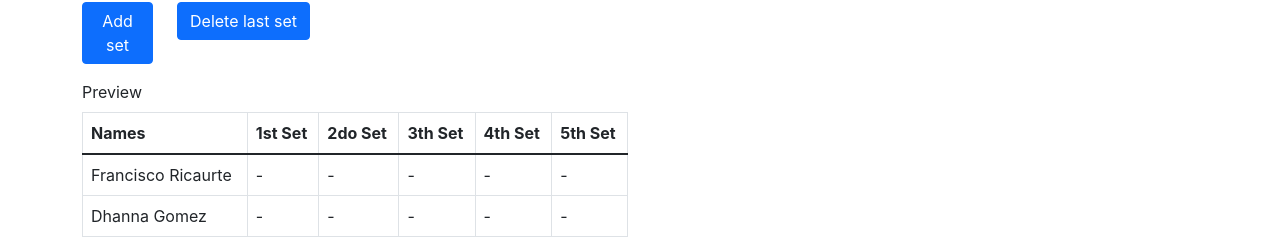
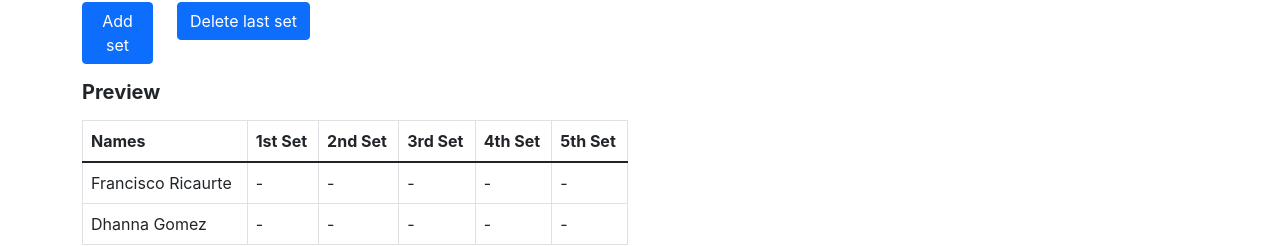
Before and after one commit to pacho950609/graphql-front, a Next.js app: page / in a window 1280 px wide. Shown: the part 356-602 px from the top of the page. Built offline with nearby package versions, Linux system fonts and the light colour scheme; no server answers.

Commit message:
fix(match): fix ordinal numbers

```diff
--- a/components/matchForm.tsx
+++ b/components/matchForm.tsx
@@ -103,14 +103,14 @@ export const MatchForm = () => {
                 <br/>
             </Form.Group>
             <Form.Group className="mb-3">
-                <Form.Label> Preview </Form.Label>
+            <Form.Label> <h5><b> Preview </b></h5></Form.Label>
                 <Table  bordered hover>
                     <thead>
                         <tr>
                             <th> Names </th>
                             <th> 1st Set </th>
-                            <th> 2do Set </th>
-                            <th> 3th Set </th>
+                            <th> 2nd Set </th>
+                            <th> 3rd Set </th>
                             <th> 4th Set </th>
                             <th> 5th Set </th>
                         </tr>
```
